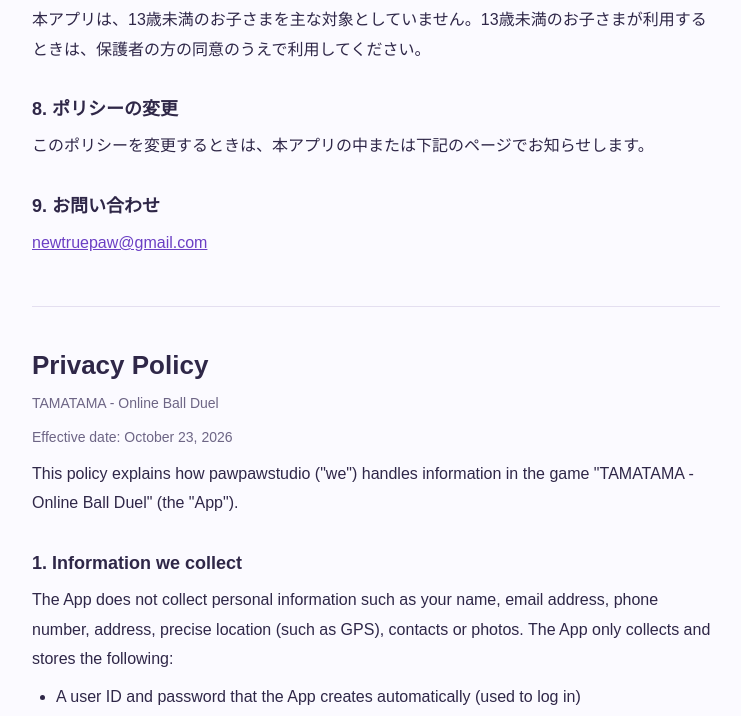
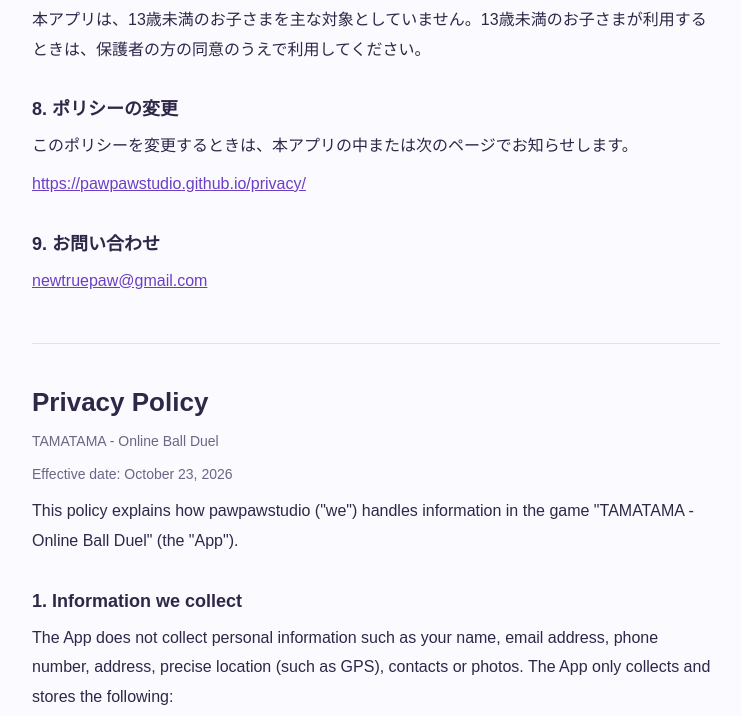
Before and after one commit to pawpawstudio/pawpawstudio.github.io, a plain HTML site: page privacy/index.html in a window 1280 px wide. Shown: the part 2907-3623 px from the top of the page, without its empty margins (264-1005 px from the left). Drawn offline with Linux system fonts and the light colour scheme.

Commit message:
Add files via upload

```diff
--- a/privacy/index.html
+++ b/privacy/index.html
@@ -58,7 +58,8 @@ footer { margin-top: 48px; padding-top: 16px; border-top: 1px solid var(--line);
 <h2>7. お子さまの利用</h2>
 <p>本アプリは、13歳未満のお子さまを主な対象としていません。13歳未満のお子さまが利用するときは、保護者の方の同意のうえで利用してください。</p>
 <h2>8. ポリシーの変更</h2>
-<p>このポリシーを変更するときは、本アプリの中または下記のページでお知らせします。</p>
+<p>このポリシーを変更するときは、本アプリの中または次のページでお知らせします。</p>
+<p><a href="https://pawpawstudio.github.io/privacy/">https://pawpawstudio.github.io/privacy/</a></p>
 <h2>9. お問い合わせ</h2>
 <p><a href="mailto:newtruepaw@gmail.com">newtruepaw@gmail.com</a></p>
 </section>
@@ -90,7 +91,8 @@ footer { margin-top: 48px; padding-top: 16px; border-top: 1px solid var(--line);
 <h2>7. Children</h2>
 <p>The App is not primarily directed to children under 13. Children under 13 should use the App only with the consent of a parent or guardian.</p>
 <h2>8. Changes</h2>
-<p>If we change this policy, we will announce it in the App or on the page below.</p>
+<p>If we change this policy, we will announce it in the App or on the following page.</p>
+<p><a href="https://pawpawstudio.github.io/privacy/">https://pawpawstudio.github.io/privacy/</a></p>
 <h2>9. Contact</h2>
 <p><a href="mailto:newtruepaw@gmail.com">newtruepaw@gmail.com</a></p>
 </section>
```
